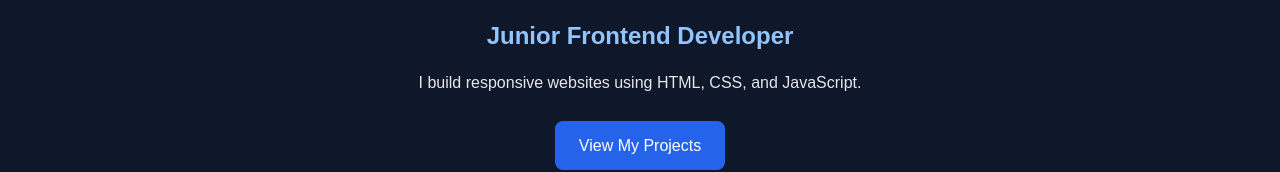
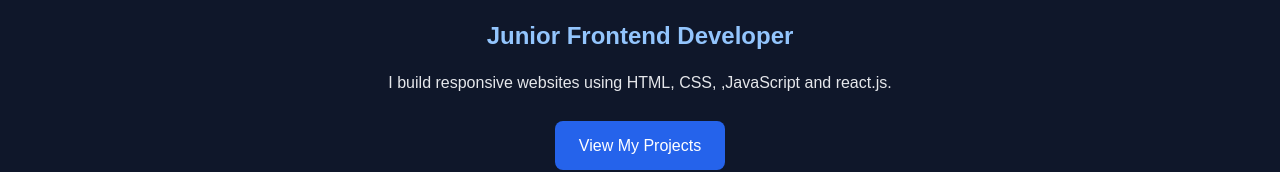
Before and after one commit to lidapuorkamali7-max/portfolio, a plain HTML site: page index.html in a window 1280 px wide. Shown: the part 368-540 px from the top of the page. Drawn offline with Linux system fonts and the light colour scheme.

Commit message:
Update index.html

```diff
--- a/index.html
+++ b/index.html
@@ -28,7 +28,7 @@
             <h2>Junior Frontend Developer</h2>
             <p>
                 I build responsive websites using HTML, CSS,
-                and JavaScript.
+                 ,JavaScript and react.js.
             </p>
             <a class="button" href="#projects">View My Projects</a>
         </section>
```
